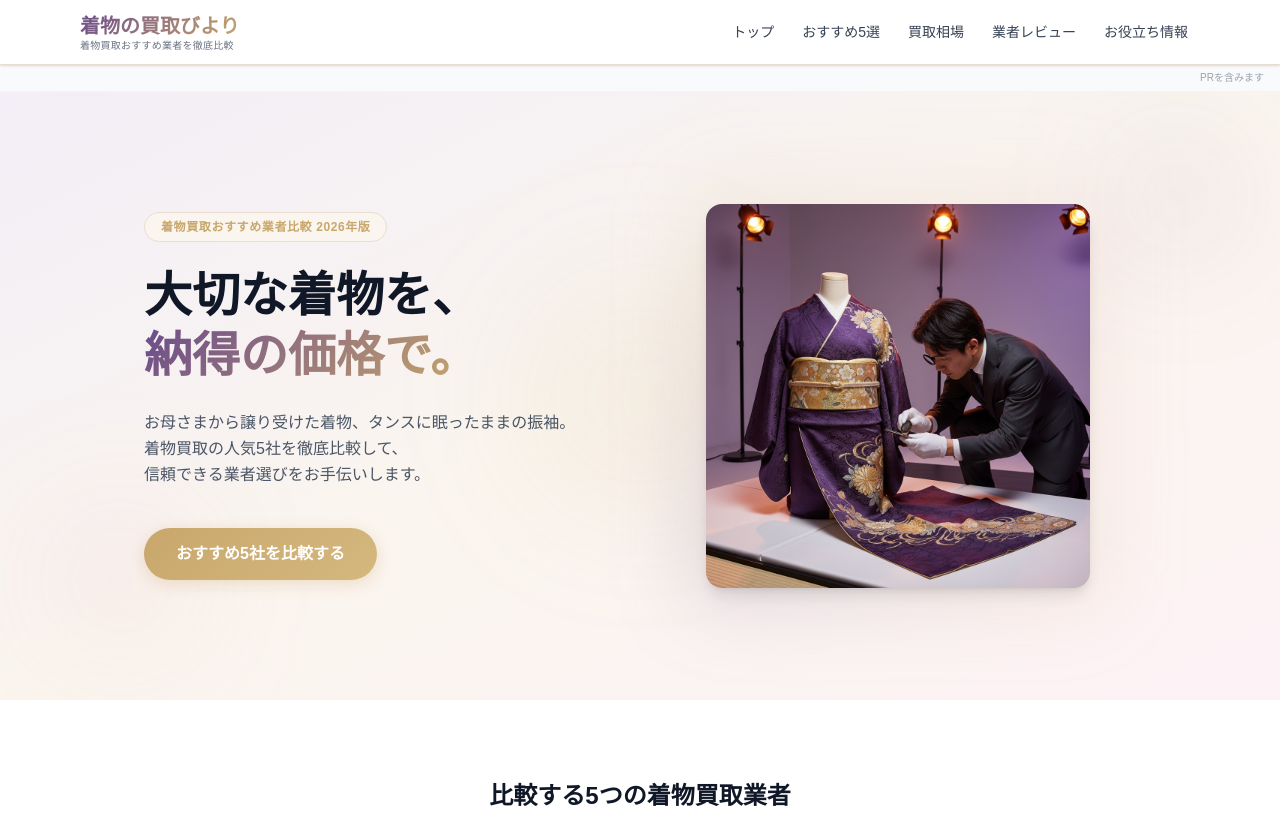
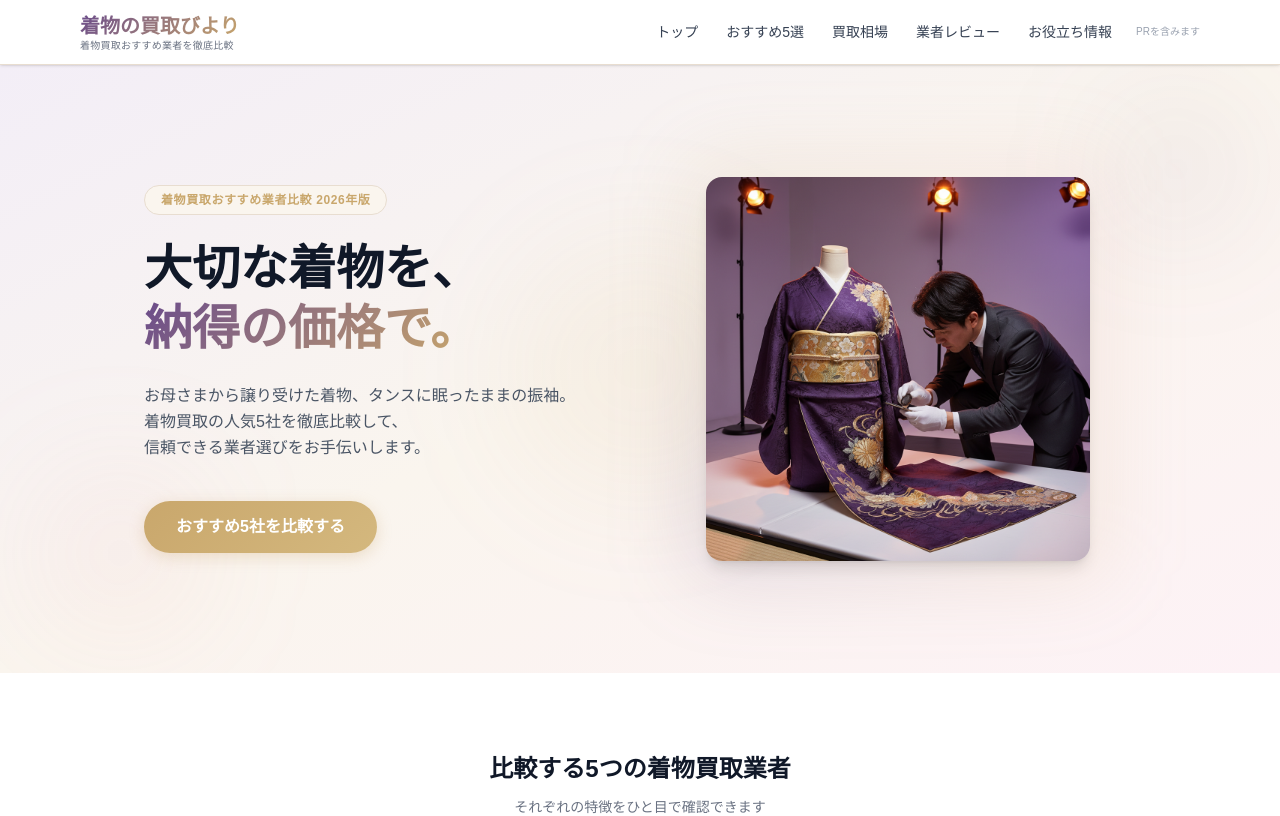
Before and after one commit to webmaster0818/kimono-kaitori-biyori, a Next.js app: page / in a window 1280 px wide. Shown: the top 816 px of the page. Built offline with nearby package versions, Linux system fonts and the light colour scheme.

Commit message:
PR表記: PCはナビ右横、スマホは右端バー

```diff
--- a/app/components/Header.tsx
+++ b/app/components/Header.tsx
@@ -35,6 +35,7 @@ export default function Header() {
               {item.label}
             </Link>
           ))}
+          <span className="ml-2 text-[10px] text-gray-400">PRを含みます</span>
         </nav>
 
         {/* Mobile hamburger */}
--- a/app/layout.tsx
+++ b/app/layout.tsx
@@ -55,7 +55,7 @@ export default function RootLayout({
       </head>
       <body className="min-h-full flex flex-col">
         <Header />
-        <div className="text-right py-1 px-4 text-[10px] text-gray-400 bg-gray-50 border-b border-gray-100">PRを含みます</div>
+        <div className="md:hidden text-right py-1 px-4 text-[10px] text-gray-400 bg-gray-50 border-b border-gray-100">PRを含みます</div>
         <main className="flex-1">{children}</main>
         <Footer />
       </body>
```
